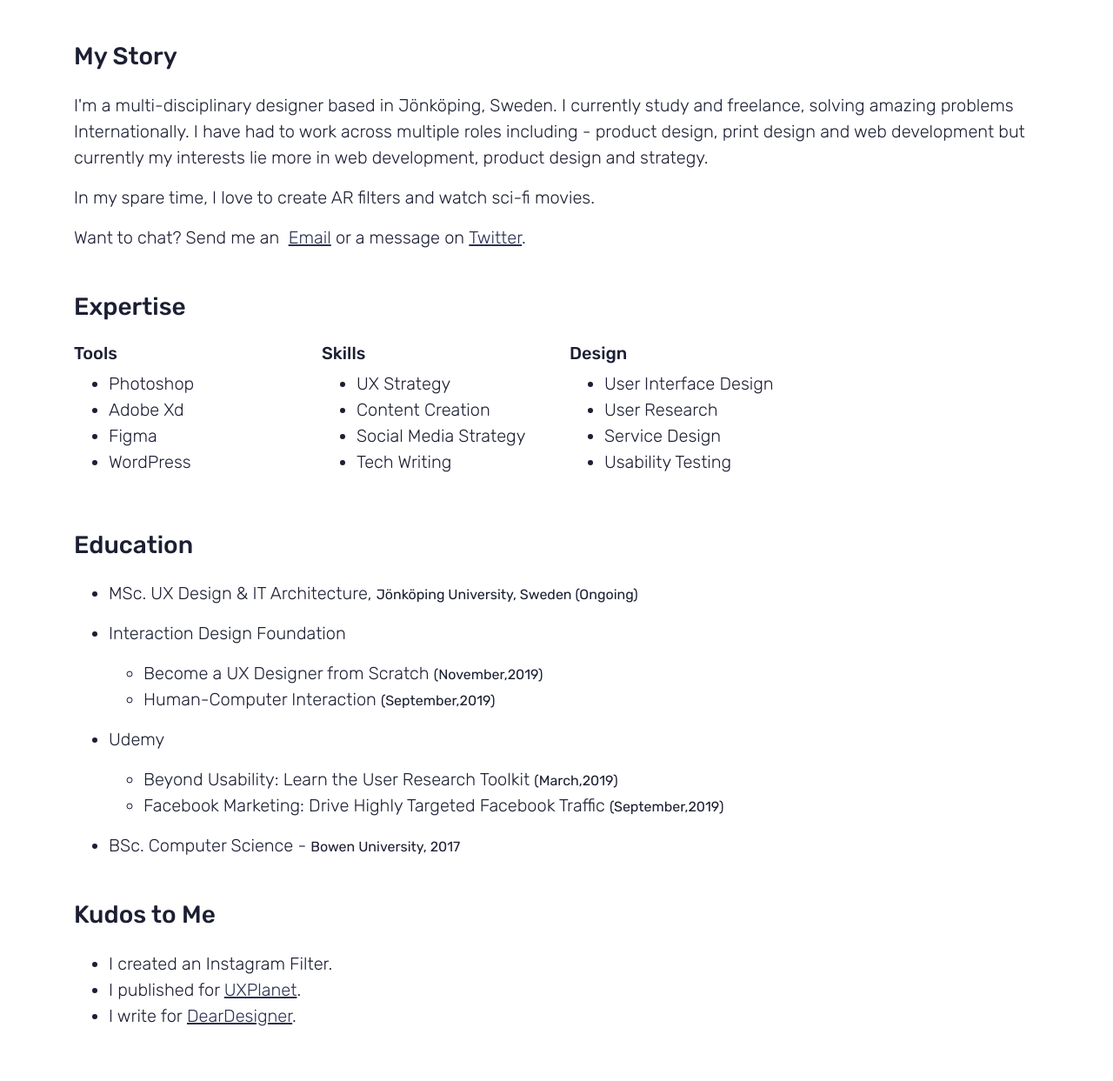
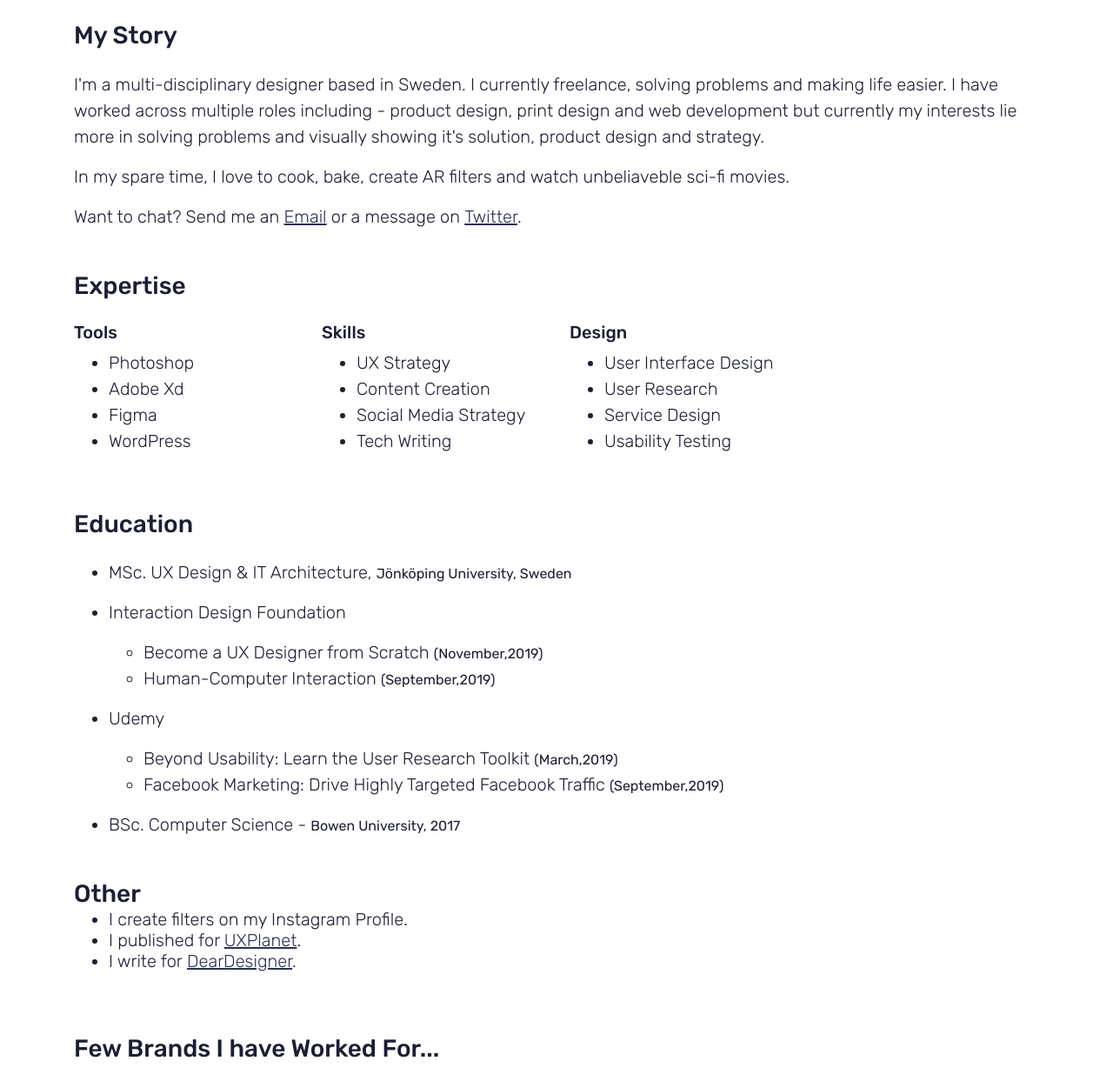
Before and after one commit to Allofsimeon/Portfolio, a plain HTML site: page about.html in a window 1280 px wide. Shown: the part 1055-2298 px from the top of the page at 87% size. Drawn offline with nearby package versions, Linux system fonts and the light colour scheme.

Commit message:
New Positioning
Changes for new positioning (Check Google Keep)

```diff
--- a/about.html
+++ b/about.html
@@ -13,7 +13,6 @@
         <link rel="apple-touch-icon" sizes="180x180" href="img/favicon/apple-touch-icon.png">
         <link rel="icon" type="image/png" sizes="32x32" href="img/favicon/favicon-32x32.png">
         <link rel="icon" type="image/png" sizes="16x16" href="img/favicon/favicon-16x16.png">
-\
         <!-- Global site tag (gtag.js) - Google Analytics -->
         <script async src="https://www.googletagmanager.com/gtag/js?id=UA-66389521-5"></script>
         <script>
@@ -70,13 +69,8 @@
                     <div class="col-md-12 text-center">
                         <div class="title lead">
                             <p class="mr-3"> UX Designer </p>
-                            <p class="mr-3"> UX Researcher</p>
-                            <p class="mr-3"> Front-End Developer </p>
-
                         </div>
-
                     </div>
-
                 </div>
             </div>
         </section>
@@ -87,22 +81,21 @@
                     <a class="showlink" href="https://www.linkedin.com/in/SimeonFDA" target="_blank" class="mr-3">Linkedin</a>
                 </p>
                 <p class="lead">
-                   <a class="showlink" href="assets/Simeon Fadahunsi's Resume.pdf" target="_blank" class="mr-3">View Resume</a>
+                    <a class="showlink" href="assets/Simeon Fadahunsi's CV.pdf" target="_blank" class="mr-3">View Resume</a>
                 </p>
             </div>
             <div class="container mt-5">
                 <h3 class="mb-4">My Story</h3>
                 <p class="lead">
-                    I'm a multi-disciplinary designer based in Jönköping, Sweden. I currently study and freelance, solving amazing problems Internationally.
-                    I have had to work across multiple roles including - product design, print design and web development but currently my interests lie more in web
-                    development, product design  and strategy.
+                    I'm a multi-disciplinary designer based in Sweden. I currently freelance, solving problems and making life easier.
+                    I have worked across multiple roles including - product design, print design and web development but currently my interests lie more in solving problems and
+                    visually showing it's solution, product design  and strategy.
                 </p>
                 <p class="lead">
-                    In my spare time, I love to create AR filters and watch sci-fi movies.
-
+                    In my spare time, I love to cook, bake, create AR filters and watch unbeliaveble sci-fi movies.
                 </p>
                 <p class="lead">
-                    Want to chat? Send me an &nbsp;<a class="showlink" target="_blank"  href="mailto:hello@allofsimeon.xyz?Subject=Hey%20Simeon">Email</a>&nbsp;or a message on&nbsp;<a class="showlink" target="_blank"  href="https://twitter.com/allofsimeon">Twitter</a>.
+                    Want to chat? Send me an <a class="showlink" target="_blank"  href="mailto:adedayosimeon@gmail.com">Email</a>&nbsp;or a message on&nbsp;<a class="showlink" target="_blank"  href="https://twitter.com/allofsimeon">Twitter</a>.
 
                 </p>
             </div>
@@ -145,7 +138,7 @@
             <div class="container mt-5">
                 <h3 class="mb-4">Education</h3>
                 <ul class="lead">
-                    <li class="mb-3"> MSc. UX Design & IT Architecture, <small>Jönköping University, Sweden (Ongoing)</small> </li>
+                    <li class="mb-3"> MSc. UX Design & IT Architecture, <small>Jönköping University, Sweden</small> </li>
 
                     <li class="mb-3"> Interaction Design Foundation</li>
                     <ul>
@@ -162,9 +155,9 @@
                 </ul>
             </div>
             <div class="container mt-5">
-                <h3 class="mb-4">Kudos to Me</h3>
+                <h3 class="mb-4">Other
                 <ul class="lead">
-                    <li>I created an Instagram Filter.</li>
+                    <li>I create filters on my Instagram Profile.</li>
                     <li>I published for <a class="showlink" target="_blank" href="https://uxplanet.org/user-onboarding-is-the-steps-or-process-in-which-you-guide-a-new-user-when-trying-to-use-a-d04851465f84">UXPlanet</a>.</li>
                     <li>I write for&nbsp;<a class="showlink" target="_blank"  href="https://DearDesigner.xyz?ref=AllofSimeon">DearDesigner</a>.</li>
                 </ul>
```
Also changed, not shown: index.html (+9 -8 lines), 4 other files.
